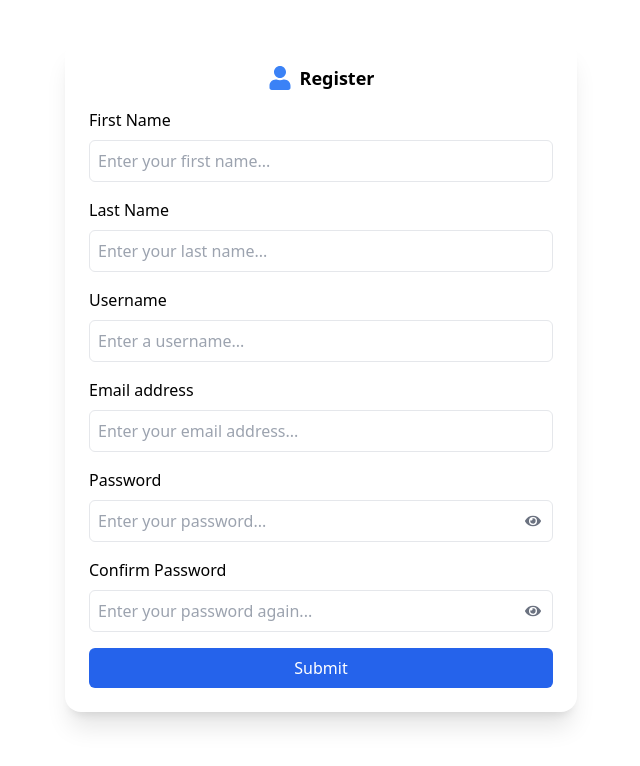
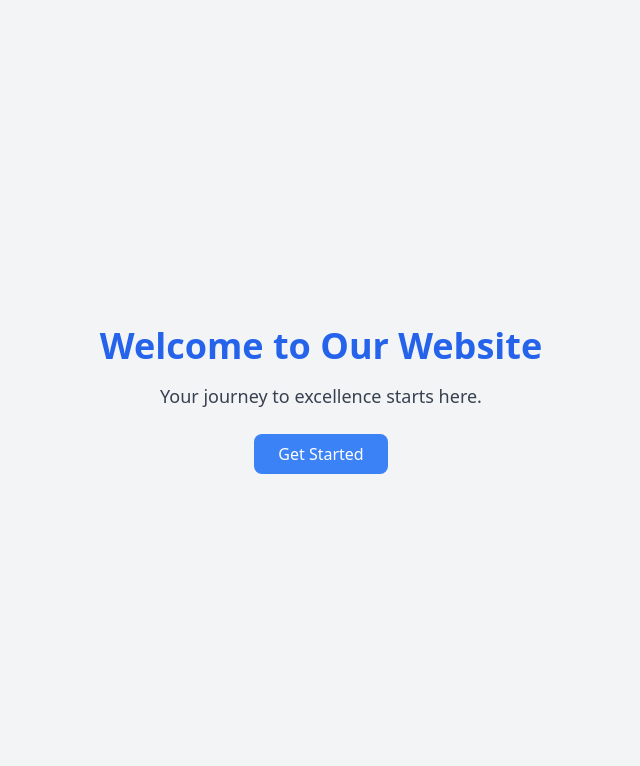
Before and after one commit to stephenOwino/Loan-Calculator_React, a React (Vite) app: page / in a window 1280 px wide. Before the commit this address led to /signup. Shown: the top 766 px of the page, without its empty margins (319-959 px from the left). Built offline with nearby package versions, Linux system fonts and the light colour scheme.

Commit message:
added homefile,modified signup and auth service to catch backend error

```diff
--- a/src/App.jsx
+++ b/src/App.jsx
@@ -1,5 +1,6 @@
 import React from "react";
 import SignupPage from "./Pages/SignupPage";
+import HomePage from "./Pages/HomePage";
 
 import {
 	BrowserRouter as Router,
@@ -13,6 +14,7 @@ const App = () => {
 	return (
 		<Router>
 			<Routes>
+				<Route path='/' element={<HomePage />} />
 				<Route path='/signup' element={<SignupPage />} />
 				<Route path='/' element={<Navigate to='/signup' replace />} />
 			</Routes>
--- /dev/null
+++ b/src/Pages/HomePage.jsx
@@ -0,0 +1,20 @@
+// src/HomePage.js
+import React from "react";
+
+const HomePage = () => {
+	return (
+		<div className='min-h-screen bg-gray-100 flex flex-col items-center justify-center'>
+			<h1 className='text-4xl font-bold text-blue-600 mb-4'>
+				Welcome to Our Website
+			</h1>
+			<p className='text-lg text-gray-700 mb-6'>
+				Your journey to excellence starts here.
+			</p>
+			<button className='px-6 py-2 bg-blue-500 text-white rounded-lg hover:bg-blue-600 transition duration-300'>
+				Get Started
+			</button>
+		</div>
+	);
+};
+
+export default HomePage;
--- a/src/Pages/SignupPage.jsx
+++ b/src/Pages/SignupPage.jsx
@@ -42,12 +42,26 @@ const SignupPage = () => {
 					toastId: toastErrorId,
 				});
 			} else if (!toast.isActive(toastErrorId)) {
-				toast.error(message, { toastId: toastErrorId });
+				toast.error(message || "An error occurred, please try again.", {
+					toastId: toastErrorId,
+				});
 			}
 		}
 
 		if (isSuccess && !toast.isActive(toastSuccessId)) {
 			toast.success("Registration successful!", { toastId: toastSuccessId });
+
+			// Clear form data and localStorage on success
+			setFormData({
+				firstName: "",
+				lastName: "",
+				username: "",
+				email: "",
+				password: "",
+				confirmPassword: "",
+			});
+			localStorage.removeItem("formData");
+
 			navigate("/");
 		}
 
--- a/src/api/authService.js
+++ b/src/api/authService.js
@@ -4,15 +4,23 @@ import axios from "axios";
 const API_BASE_URL = "https://loan-calculator-springboot.onrender.com/api"; // Placeholder, replace with your API URL
 
 const register = async (userData) => {
+	try {
 		const response = await axios.post(
 			`${API_BASE_URL}/customers/register`,
 			userData
 		);
-
 		if (response.data) {
 			localStorage.setItem("user", JSON.stringify(response.data));
 		}
 		return response.data;
+	} catch (error) {
+		// Check for a response error and return the error message
+		if (error.response && error.response.data) {
+			throw new Error(error.response.data); // Pass the error message
+		} else {
+			throw new Error("An unknown error occurred.");
+		}
+	}
 };
 
 const login = async (userData) => {
```
Lines whose indentation alone changed are shown as unchanged.
